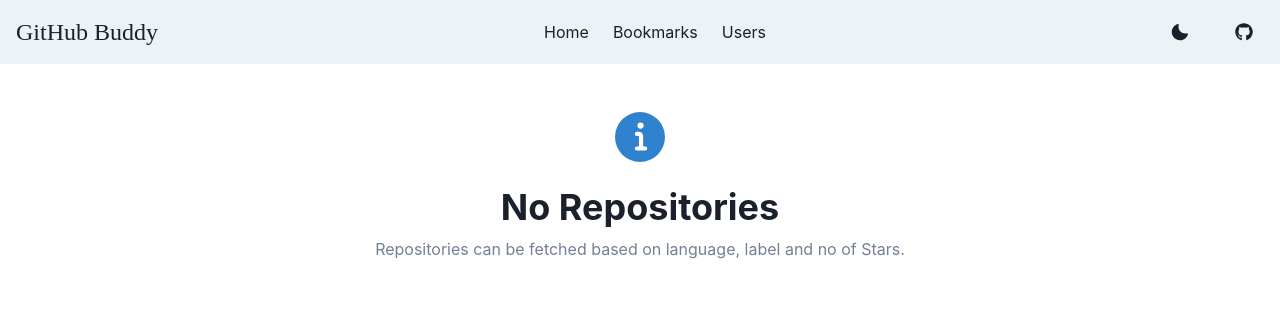
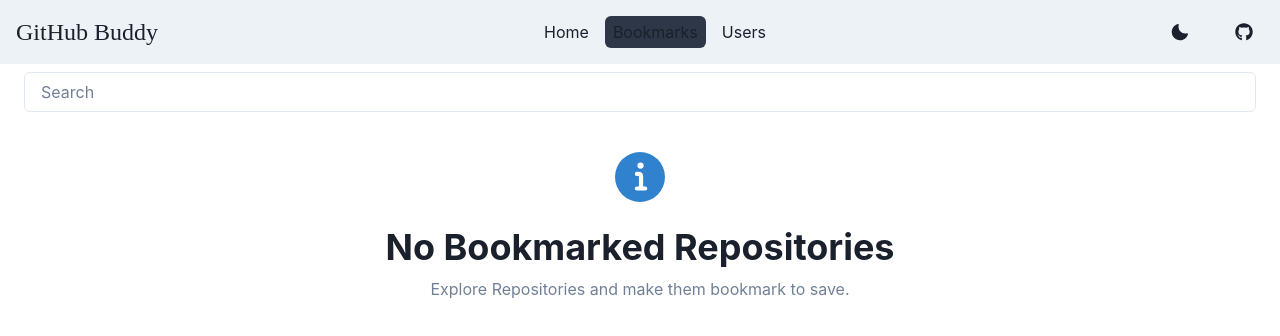
Before and after one commit to bhavinvirani/Github-Buddy, a React (Create React App) app: page /bookmarks in a window 1280 px wide. Shown: the top 336 px of the page. Built offline with nearby package versions, Linux system fonts and the light colour scheme.

Commit message:
repo done

```diff
--- a/src/components/Repo/Repo-card.jsx
+++ b/src/components/Repo/Repo-card.jsx
@@ -20,40 +20,14 @@ import { FiExternalLink } from "react-icons/fi";
 import { GoIssueOpened } from "react-icons/go";
 import moment from "moment";
 import { BsBookmarkFill } from "react-icons/bs";
-import { RepoState } from "context/RepoProvider";
 
-const RepoCard = ({ open_issues_url, repo, isBookmarkPage }) => {
-  const { setBookmarkedRepos } = RepoState();
-
-  const handleBookmark = (repo) => {
-    let savedRepos = JSON.parse(localStorage.getItem("savedRepos")) || [];
-    const findRepoIndex = savedRepos.findIndex(
-      (savedRepo) => savedRepo.id === repo.id
-    );
-
-    if (findRepoIndex > -1) {
-      savedRepos.splice(findRepoIndex, 1);
-    } else {
-      savedRepos = [...savedRepos, repo];
-    }
-    localStorage.setItem("savedRepos", JSON.stringify(savedRepos));
-    setBookmarkedRepos(savedRepos);
-    console.log(savedRepos);
-  };
-
-  const isBookmarkedRepo = (id) => {
-    if (isBookmarkPage) {
-      return true;
-    }
-    let savedRepos = JSON.parse(localStorage.getItem("savedRepos")) || [];
-
-    const findRepoIndex = savedRepos.findIndex(
-      (savedRepo) => savedRepo.id === id
-    );
-
-    return findRepoIndex > -1 ? true : false;
-  };
-
+const RepoCard = ({
+  open_issues_url,
+  repo,
+  isBookmarkPage,
+  handleBookmark,
+  isBookmarkedRepo,
+}) => {
   const handleLinkClick = (e, link) => {
     window.open(link);
     e.stopPropagation();
--- a/src/components/Repo/RepoCards.jsx
+++ b/src/components/Repo/RepoCards.jsx
@@ -3,21 +3,46 @@ import RepoCard from "components/Repo/Repo-card";
 import { RepoState } from "context/RepoProvider";
 import React from "react";
 import { useLocation } from "react-router-dom";
+import { getIssyesLink } from "utils/url";
 
-const RepoCards = () => {
-  const { repos, selectedLabel } = RepoState();
+const RepoCards = ({ bookmarkResult }) => {
   const location = useLocation();
+  const { repos, selectedLabel, setBookmarkedRepos } = RepoState();
+
   const isBookmarkPage = location.pathname === "/bookmarks" ? true : false;
   const reposData = isBookmarkPage
-    ? JSON.parse(localStorage.getItem("savedRepos")) || []
+    ? bookmarkResult || []
     : repos;
 
-  let issuesLink = "/issues";
-  const issueType =
-    selectedLabel.value === "good-first-issues"
-      ? '?q=is%3Aissue+is%3Aopen+label%3A"good+first+issue"'
-      : '?q=is%3Aissue+is%3Aopen+label%3A"help+wanted"';
-  issuesLink = issuesLink + issueType;
+  let issuesLink = getIssyesLink(selectedLabel.value);
+
+  const handleBookmark = (repo) => {
+    let savedRepos = JSON.parse(localStorage.getItem("savedRepos")) || [];
+    const findRepoIndex = savedRepos.findIndex(
+      (savedRepo) => savedRepo.id === repo.id
+    );
+
+    if (findRepoIndex > -1) {
+      savedRepos.splice(findRepoIndex, 1);
+    } else {
+      savedRepos = [...savedRepos, repo];
+    }
+    localStorage.setItem("savedRepos", JSON.stringify(savedRepos));
+    setBookmarkedRepos(savedRepos);
+  };
+
+  const isBookmarkedRepo = (id) => {
+    if (isBookmarkPage) {
+      return true;
+    }
+    let savedRepos = JSON.parse(localStorage.getItem("savedRepos")) || [];
+
+    const findRepoIndex = savedRepos.findIndex(
+      (savedRepo) => savedRepo.id === id
+    );
+
+    return findRepoIndex > -1 ? true : false;
+  };
 
   return (
     <SimpleGrid
@@ -30,6 +55,8 @@ const RepoCards = () => {
         return (
           <RepoCard
             isBookmarkPage={isBookmarkPage}
+            handleBookmark={handleBookmark}
+            isBookmarkedRepo={isBookmarkedRepo}
             repo={repo}
             key={repo.id}
             open_issues_url={issuesLink}
--- a/src/components/Home/NoRepo.jsx
+++ b/src/components/miscellaneous/NoRepo.jsx
@@ -2,15 +2,15 @@ import { InfoIcon } from '@chakra-ui/icons';
 import { Box, Heading, Text } from '@chakra-ui/react';
 import React from 'react';
 
-const NoRepo = () => {
+const NoRepo = ({text, description}) => {
   return (
     <Box textAlign="center" py={10} px={6}>
       <InfoIcon boxSize={'50px'} color={'blue.500'} />
       <Heading as="h2" size="xl" mt={6} mb={2}>
-        No Repositories
+        {text}
       </Heading>
       <Text color={'gray.500'}>
-        Repositories can be fetched based on language, label and no of Stars.
+        {description}
       </Text>
     </Box>
   );
--- a/src/components/shared/Nav.jsx
+++ b/src/components/shared/Nav.jsx
@@ -1,13 +1,18 @@
 import { Box, Flex, Link, useColorModeValue, Stack } from "@chakra-ui/react";
 import { ColorModeSwitcher } from "components/miscellaneous/ColorModeSwitcher";
 import { GithubButton } from "components/miscellaneous/GithubButton";
+import { useLocation } from "react-router-dom";
 
-const NavLink = ({ children, to }) => (
+const NavLink = ({ children, to }) => {
+  const location = useLocation();
+
+  return (
     <Link
       href={to}
       px={2}
       py={1}
       rounded={"md"}
+      bg={location.pathname === to && "gray.700"}
       _hover={{
         textDecoration: "none",
         bg: useColorModeValue("gray.200", "gray.700"),
@@ -16,6 +21,7 @@ const NavLink = ({ children, to }) => (
       {children}
     </Link>
   );
+};
 
 export default function Nav() {
   return (
--- a/src/context/RepoProvider.js
+++ b/src/context/RepoProvider.js
@@ -4,7 +4,7 @@ const Repo = createContext();
 
 const RepoContext = ({ children }) => {
   const [isFetching, setIsFetching] = useState(false);
-  const [stars, setStars] = useState(15);
+  const [stars, setStars] = useState(25);
   const [searchText, setSearchText] = useState("");
   const [selectedLanguage, setSelectedLanguage] = useState("");
   const [selectedLabel, setSeleectedLabel] = useState("good-first-issues");
@@ -13,15 +13,6 @@ const RepoContext = ({ children }) => {
   const [bookmarkedRepos, setBookmarkedRepos] = useState([]);
   const progress = useRef(null);
 
-  // const [alert, setAlert] = useState({
-  //   open: false,
-  //   message: "",
-  //   // 'error'
-  //   // 'info'
-  //   // 'success'
-  //   // 'warning'
-  //   type: "success",
-  // });
 
   return (
     <Repo.Provider
--- a/src/pages/Bookmarks.jsx
+++ b/src/pages/Bookmarks.jsx
@@ -1,11 +1,46 @@
-import NoRepo from "components/Home/NoRepo";
+import { Box, Flex, FormControl, Input } from "@chakra-ui/react";
+import NoRepo from "components/miscellaneous/NoRepo";
 import RepoCards from "components/Repo/RepoCards";
-import React from "react";
+import React, { useState } from "react";
 
 const Bookmarks = () => {
   const savedRepos = JSON.parse(localStorage.getItem("savedRepos")) || [];
+  const [bookmarkSearch, setBookmarkSearch] = useState("");
 
-  return <>{savedRepos.length ? <RepoCards /> : <NoRepo />}</>;
+  const handleSearch = (repo) => {
+    return (
+      repo.name.includes(bookmarkSearch) ||
+      repo.owner.login.includes(bookmarkSearch)
+    );
+  };
+
+  const finalResult = savedRepos.filter(handleSearch);
+  return (
+    <>
+      <Box px={6}>
+        <Flex>
+          <FormControl>
+            <Input
+              type="text"
+              placeholder="Search"
+              width={"full"}
+              name="search"
+              value={bookmarkSearch}
+              onChange={(e) => setBookmarkSearch(e.target.value)}
+            />
+          </FormControl>
+        </Flex>
+      </Box>
+      {savedRepos.length === 0 ? (
+        <NoRepo
+          text={"No Bookmarked Repositories"}
+          description={"Explore Repositories and make them bookmark to save."}
+        />
+      ) : (
+        <RepoCards  bookmarkResult={finalResult} />
+      )}
+    </>
+  );
 };
 
 export default Bookmarks;
--- a/src/pages/Home.jsx
+++ b/src/pages/Home.jsx
@@ -1,10 +1,11 @@
 import Controls from "components/RepoControls/Index";
 import HomeBanner from "components/Home/HomeBanner";
-import NoRepo from "components/Home/NoRepo";
+import NoRepo from "components/miscellaneous/NoRepo";
 import RepoCards from "components/Repo/RepoCards";
 import React from "react";
 import { fetchRepos } from "services";
 import { RepoState } from "context/RepoProvider";
+import { saveUserPreference } from "services/Github/repoSetvices";
 
 const Home = () => {
   const {
@@ -33,7 +34,7 @@ const Home = () => {
       if (data) {
         progress.current.complete();
         setIsFetching(false);
-        // saveUserPreference(stars, selectedLanguage, selectedLabel);
+        saveUserPreference(stars, selectedLanguage, selectedLabel);
       }
     } catch (error) {
       progress.current.complete();
@@ -44,7 +45,16 @@ const Home = () => {
     <>
       <HomeBanner />
       <Controls handleSubmit={handleSubmit} />
-      {repos.length ? <RepoCards /> : <NoRepo />}
+      {repos.length ? (
+        <RepoCards />
+      ) : (
+        <NoRepo
+          text={"No Repositories"}
+          description={
+            "Repositories can be fetched based on language, label and no of Stars."
+          }
+        />
+      )}
     </>
   );
 };
--- /dev/null
+++ b/src/utils/url.js
@@ -0,0 +1,8 @@
+export const getIssyesLink = (lable) => {
+  let issuesLink = "/issues";
+  const issueType =
+    lable === "good-first-issues"
+      ? '?q=is%3Aissue+is%3Aopen+label%3A"good+first+issue"'
+      : '?q=is%3Aissue+is%3Aopen+label%3A"help+wanted"';
+  return (issuesLink = issuesLink + issueType);
+};
```
Lines whose indentation alone changed are shown as unchanged.
